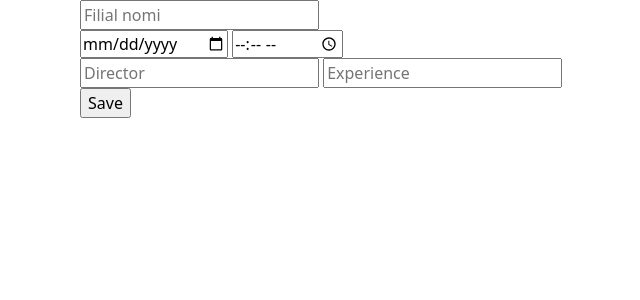
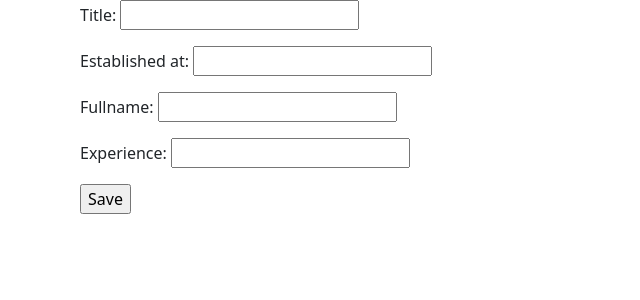
Before and after one commit to uktamjon-komilov/naa, a Django app: page /simpleforms/create/ in a window 1280 px wide. Shown: the top 300 px of the page, without its empty margins (287-927 px from the left). Run offline with Django 3.2, Linux system fonts and the light colour scheme; data comes from the database, SQL or seed files in the repository; data that the repository does not hold is empty.

Commit message:
forms done

```diff
--- a/simpleforms/forms.py
+++ b/simpleforms/forms.py
@@ -1,6 +1,6 @@
 from django import forms
 
-from .models import Category, News
+from .models import Filial, News, Director
 
 
 class NewsForm(forms.ModelForm):
@@ -14,3 +14,17 @@ class NewsForm(forms.ModelForm):
 
         for field in self.fields:
             self.fields[field].widget.attrs["class"] = "form-control"
+
+
+class DirectorForm(forms.ModelForm):
+    class Meta:
+        model = Director
+        fields = ["fullname", "experience"]
+
+
+class FilialForm(forms.ModelForm):
+    established_at = forms.DateTimeField(input_formats=["%d.%m.%Y %H:%M"])
+
+    class Meta:
+        model = Filial
+        fields = ["title", "established_at"]
--- a/simpleforms/views.py
+++ b/simpleforms/views.py
@@ -4,8 +4,8 @@ from django.shortcuts import redirect, render
 from django.urls import reverse
 from django.db import transaction
 
-from .models import Category, Director, Filial, News
-from .forms import NewsForm
+from .models import Director, Filial, News
+from .forms import NewsForm, DirectorForm, FilialForm
 from .utils import parse_date_time
 
 
@@ -18,62 +18,59 @@ def index(request):
 
 
 def create(request):
+    director_form = DirectorForm()
+    filial_form = FilialForm()
+
     if request.method == "POST":
-        title = request.POST.get("title", None)
-        date = request.POST.get("date", None)
-        time = request.POST.get("time", None)
-        director = request.POST.get("director", None)
-        experience = request.POST.get("experience", None)
+        director_form = DirectorForm(request.POST)
+        filial_form = FilialForm(request.POST)
 
-        with transaction.atomic():
-            f = Filial(
-                title=title,
-                established_at=parse_date_time(date, time)
-            )
-            f.save()
+        if director_form.is_valid() and filial_form.is_valid():
+            filial = filial_form.save(commit=False)
+            director = director_form.save(commit=False)
 
-            d = Director(
-                fullname=director,
-                experience=experience,
-                filial=f
-            )
-            d.save()
+            director.filial = filial
 
-        return redirect(reverse("news-list"))
+            filial.save()
+            director.save()
 
-    context = {}
+            return redirect(reverse("news-list"))
+
+    context = {
+        "filial_form": filial_form,
+        "director_form": director_form
+    }
     return render(request, "simpleforms/create.html", context)
 
 
 def update(request, pk):
     try:
         filial = Filial.objects.get(id=pk)
-        date = filial.established_at.strftime("%Y-%m-%d")
-        time = filial.established_at.strftime("%H:%M")
     except:
         return redirect(reverse("news-list"))
 
+    director_form = DirectorForm(instance=filial.director)
+    filial_form = FilialForm(instance=filial)
+
     if request.method == "POST":
-        title = request.POST.get("title", None)
-        date = request.POST.get("date", None)
-        time = request.POST.get("time", None)
-        director = request.POST.get("director", None)
-        experience = request.POST.get("experience", None)
+        director_form = DirectorForm(request.POST, instance=filial.director)
+        filial_form = FilialForm(request.POST, instance=filial)
 
-        with transaction.atomic():
-            filial.title = title
-            filial.established_at=parse_date_time(date, time)
-            filial.director.fullname = director
-            filial.director.experience = experience
+        if director_form.is_valid() and filial_form.is_valid():
+            filial = filial_form.save(commit=False)
+            director = director_form.save(commit=False)
+
+            director.filial = filial
+
             filial.save()
-            filial.director.save()
+            director.save()
 
-        return redirect(reverse("news-list"))
+            return redirect(reverse("news-list"))
+
 
     context = {
-        "filial": filial,
-        "date": date,
-        "time": time
+        "director_form": director_form,
+        "filial_form": filial_form
     }
     return render(request, "simpleforms/update.html", context)
 
--- a/templates/simpleforms/create.html
+++ b/templates/simpleforms/create.html
@@ -14,14 +14,9 @@
                 <form action="" method="post" enctype="multipart/form-data">
                     {% csrf_token %}
 
-                    <input type="text" name="title" placeholder="Filial nomi">
-                    <br>
-                    <input type="date" name="date">
-                    <input type="time" name="time">
-                    <br>
-                    <input type="text" name="director" placeholder="Director">
-                    <input type="text" name="experience" placeholder="Experience">
-                    <br>
+                    {{filial_form.as_p}}
+
+                    {{director_form.as_p}}
 
                     <input type="submit" value="Save">
                 </form>
```
Also changed, not shown: templates/simpleforms/list.html (+6 -1 lines), templates/simpleforms/temp.html (added, +19 -0 lines), templates/simpleforms/update.html (+3 -7 lines).
